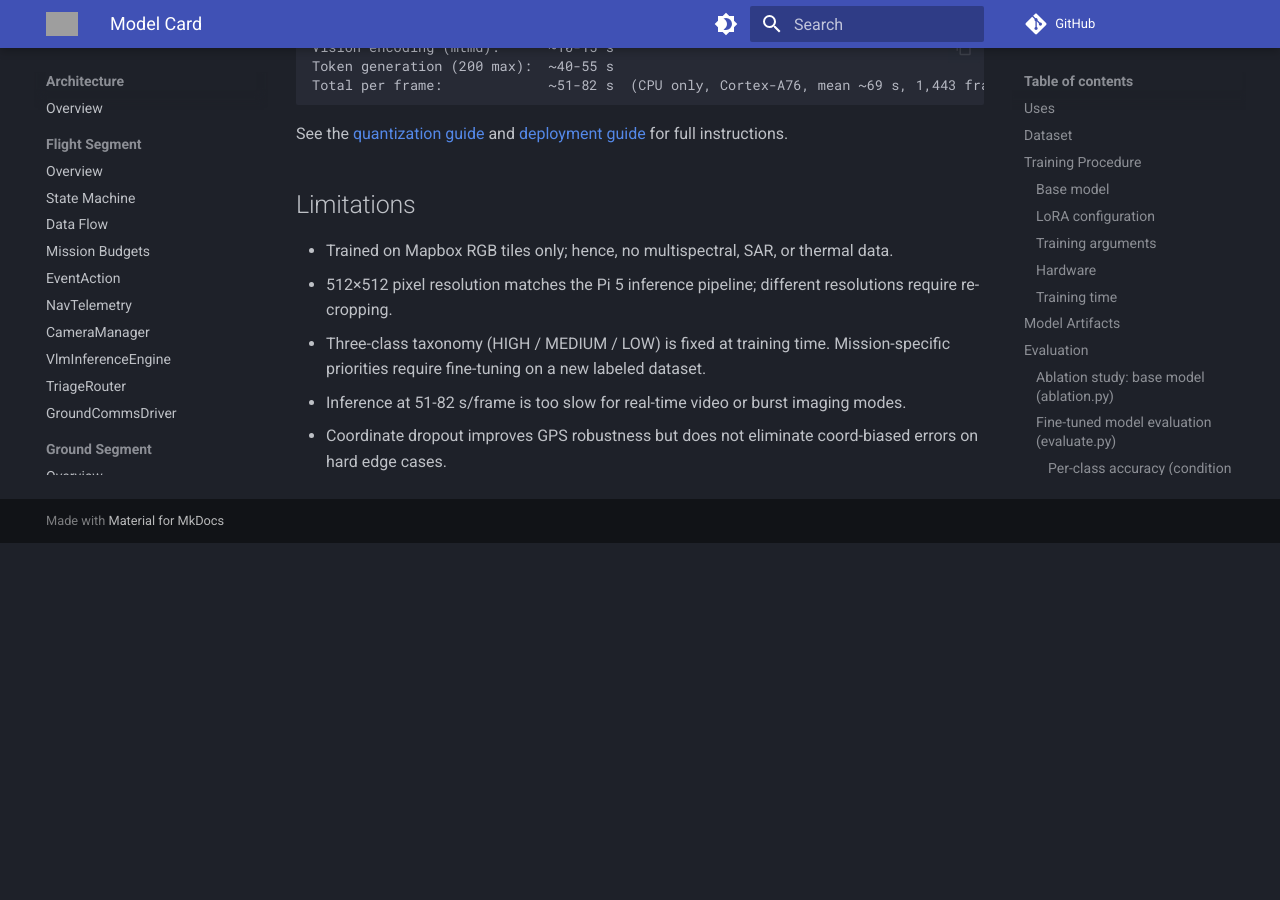
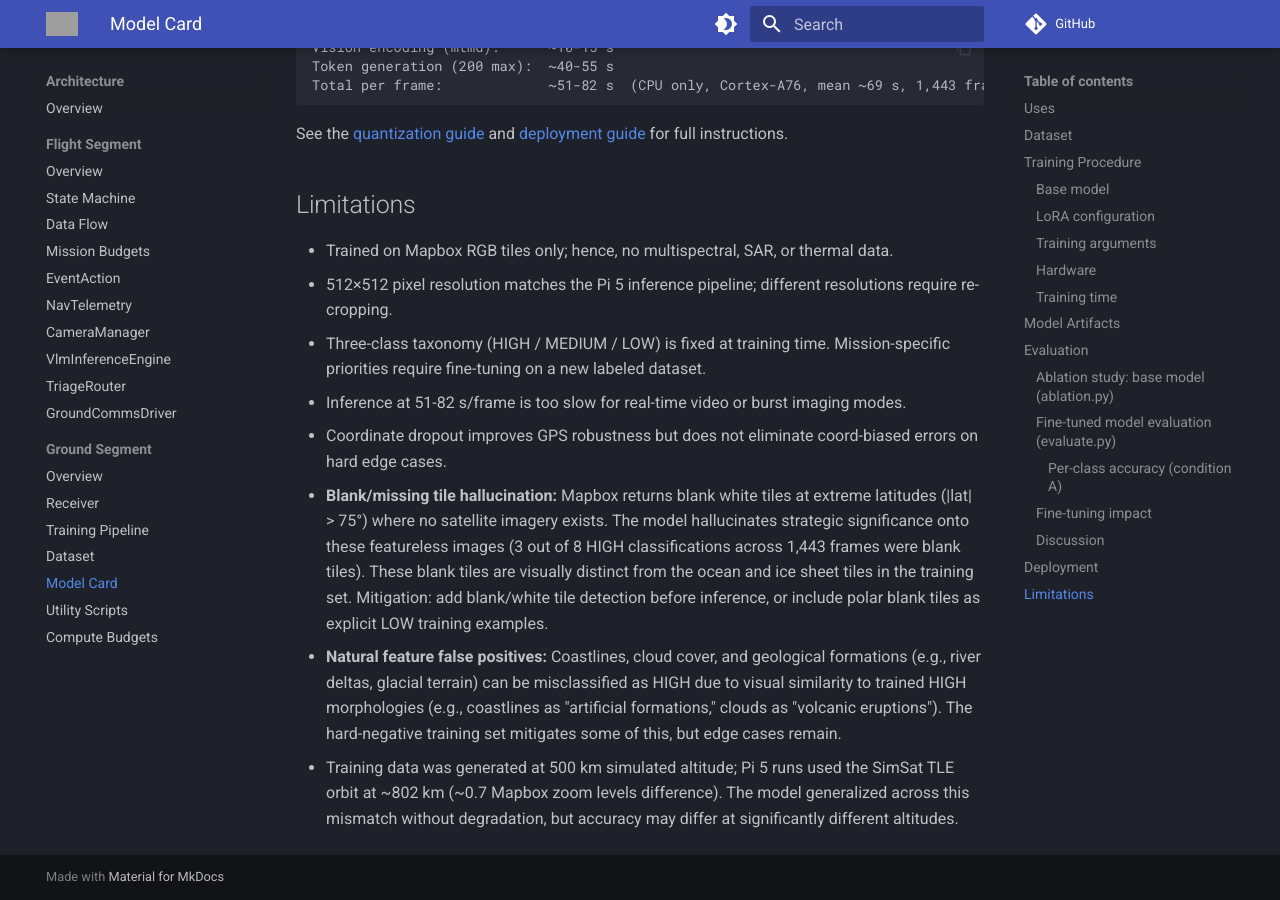
Before and after one commit to Saransh-cpp/ORION, an MkDocs documentation site: the page built from docs/ground-segment/model-card.md, in a window 1280 px wide and 900 px high, scrolled down 7400 px. Built offline with MkDocs 1.6.1 and Material for MkDocs 9.7.7, drawn with Linux system fonts in a browser that asks for light colours; comment, search, counter and statistics services are not loaded; before the commit the page ends 7943 px from its top, so only the background shows below that; grey boxes are pictures that could not be loaded.

Commit message:
add limitations observed from runs

```diff
--- a/README.md
+++ b/README.md
@@ -187,7 +187,15 @@ Full per-run breakdowns (inference timing, downlink, run parameters) in the [mis
 
 ### Faults observed
 
-One MEDIUM file (in Run 2) out of 56 total (across all runs) arrived truncated (785,955 bytes vs. expected 786,432) due to a partial F-Prime FileDownlink transfer, which is a transport-layer issue, not a triage pipeline fault. File transfer success rate: 98.2%.
+**Transport:** One MEDIUM file (in Run 2) out of 56 total (across all runs) arrived truncated (785,955 bytes vs. expected 786,432) due to a partial F-Prime FileDownlink transfer, which is a transport-layer issue, not a triage pipeline fault. File transfer success rate: 98.2%.
+
+**VLM false positives in HIGH classification:** Of 8 HIGH frames across all runs, manual inspection shows:
+
+- 3 frames (Run 3) are **blank white Mapbox tiles** from polar latitudes (|lat| > 75°) where no satellite imagery exists. The model hallucinated strategic significance (e.g., "massive cargo or industrial facility") onto featureless white images.
+- 2–3 frames are **natural features misclassified** as artificial, such as coastlines interpreted as "massive artificial formations," clouds over terrain interpreted as "volcanic eruption," and a lake interpreted as an "artificial anomaly."
+- 2 frames are plausible HIGHs (urban area near Virginia Beach, small town with airstrip).
+
+These false positives do not affect bandwidth savings (HIGH is the rarest category at 0.6%, so false positives waste minimal downlink capacity), but they reveal two model limitations: (1) blank/missing Mapbox tiles at polar latitudes are visually distinct from the ocean and ice sheet tiles in the training set, and (2) natural edge cases (coastlines, cloud cover, geological formations) that resemble trained HIGH morphologies. See the [model card](ground_segment/training/orion_lora_weights/README.md) for mitigation strategies.
 
 ## Usage
 
--- a/ground_segment/training/orion_lora_weights/README.md
+++ b/ground_segment/training/orion_lora_weights/README.md
@@ -241,3 +241,6 @@ See the [quantization guide](https://Saransh-cpp.github.io/ORION/guides/quantiza
 - Three-class taxonomy (HIGH / MEDIUM / LOW) is fixed at training time. Mission-specific priorities require fine-tuning on a new labeled dataset.
 - Inference at 51-82 s/frame is too slow for real-time video or burst imaging modes.
 - Coordinate dropout improves GPS robustness but does not eliminate coord-biased errors on hard edge cases.
+- **Blank/missing tile hallucination:** Mapbox returns blank white tiles at extreme latitudes (|lat| > 75°) where no satellite imagery exists. The model hallucinates strategic significance onto these featureless images (3 out of 8 HIGH classifications across 1,443 frames were blank tiles). These blank tiles are visually distinct from the ocean and ice sheet tiles in the training set. Mitigation: add blank/white tile detection before inference, or include polar blank tiles as explicit LOW training examples.
+- **Natural feature false positives:** Coastlines, cloud cover, and geological formations (e.g., river deltas, glacial terrain) can be misclassified as HIGH due to visual similarity to trained HIGH morphologies (e.g., coastlines as "artificial formations," clouds as "volcanic eruptions"). The hard-negative training set mitigates some of this, but edge cases remain.
+- Training data was generated at 500 km simulated altitude; Pi 5 runs used the SimSat TLE orbit at ~802 km (~0.7 Mapbox zoom levels difference). The model generalized across this mismatch without degradation, but accuracy may differ at significantly different altitudes.
```
